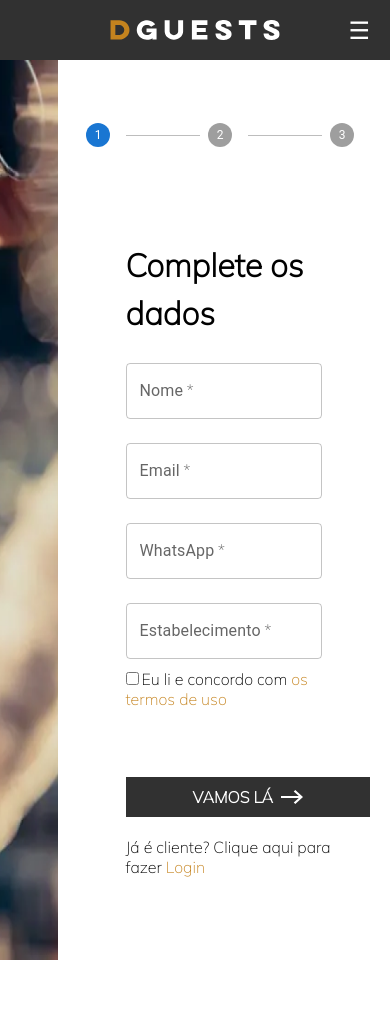
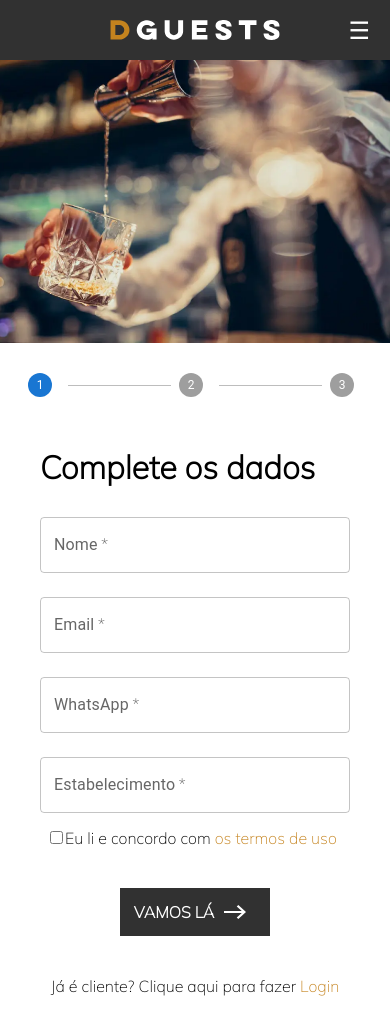
Before and after one commit to nubiadguests/prices, a React (Vite) app: page / in a window 390 px wide. Before the commit the page ends 960 px from the top, so only its background shows below. Built offline with nearby package versions, Linux system fonts and the light colour scheme.

Commit message:
fix: responsividade

```diff
--- a/src/Pages/Cadastro/Cadastro.jsx
+++ b/src/Pages/Cadastro/Cadastro.jsx
@@ -6,6 +6,7 @@ import arrow from "../../assets/arrow.svg";
 import {
   Button,
   ButtonContainer,
+  CenteredDiv,
   CheckBox,
   Container,
   FormContainer,
@@ -182,7 +183,7 @@ function Cadastro() {
       )}
 
       <FormContainer>
-        <Box sx={{ width: "100%" }}>
+        <Box sx={{ width: "100%", margin: "10px" }}>
           <Stepper activeStep={step - 1}>
             <Step>
               <StepLabel></StepLabel>
@@ -201,8 +202,7 @@ function Cadastro() {
               </Box>
             </Fragment>
           ) : (
-            <Fragment>
-            </Fragment>
+            <Fragment></Fragment>
           )}
         </Box>
         <StepContainer style={{ display: step === 1 ? "block" : "none" }}>
@@ -324,21 +324,23 @@ function Cadastro() {
         </StepContainer>
         <ButtonContainer>
           {step < 3 && (
-            <Button onClick={nextStep} >
+            <Button onClick={nextStep}>
               {step === 2 ? "Próxima" : "Vamos lá"}
               <img src={arrow} />
             </Button>
           )}
+
+
         </ButtonContainer>
         <SpanContainer>
-          <div>
+            <CenteredDiv>
               {step === 1 && (
                 <p>
                   Já é cliente? Clique aqui para fazer{" "}
                   <span style={{ color: "#C5831E" }}> Login </span>{" "}
                 </p>
               )}
-          </div>
+            </CenteredDiv>
           </SpanContainer>
       </FormContainer>
     </Container>
--- a/src/Pages/Cadastro/styles.js
+++ b/src/Pages/Cadastro/styles.js
@@ -15,18 +15,22 @@ export const Container = styled.div`
   align-items: center;
   min-height: 100vh;
   flex-wrap: wrap;
+
+  @media (max-width: 500px) {
+    flex-direction: column;
+    text-align: center;
+  }
 `;
 
 export const FormContainer = styled.div`
   flex: 1;
   display: flex;
   flex-direction: column;
-  text-align: left;
+  text-align: center;
   padding: 20px;
-  max-width: 900px;
   margin: 0 auto;
 
-  @media (max-width: 950px) {
+  @media (max-width: 500px) {
     order: 2;
     text-align: center;
     align-items: center;
@@ -40,7 +44,6 @@ export const ImageContainer = styled.div`
   align-items: center;
   background: linear-gradient(180deg, #313131 0%, rgba(196, 131, 30, 0) 100%);
   mix-blend-mode: multiply;
-  z-index: -9999;
   overflow: hidden;
 
   img {
@@ -48,29 +51,25 @@ export const ImageContainer = styled.div`
     width: 1000px;
     height: 1000px;
 
-    @media (max-width: 950px) {
-      width: 900px;
-      height: 900px;
-    }
-
-    @media (max-width: 335px) {
-      order: 1;
-      width: 100%;
-      height: auto;
-    }
+  @media (max-width: 500px) {
+    order: 1;
+    width: 100%;
+    height: auto;
   }
 
-  @media (max-width: 950px) {
+  @media (max-width: 310px) {
     order: 1;
+    width: 100vw;
+    height: auto;
   }
-  `
+}
+`;
 
 export const StepContainer = styled.div`
-  width: 70%;
+  width: 60%;
   text-align: left;
-  padding: 3rem;
-  margin: 30px;
-  margin-bottom: 20px;
+  padding: 20px;
+  margin: 0 auto;
 
   @media (max-width: 950px) {
     width: 100%;
@@ -80,16 +79,12 @@ export const StepContainer = styled.div`
 export const ButtonContainer = styled.div`
   display: flex;
   flex-direction: column;
+  align-items: center;
   text-align: left;
-  padding-left: 3rem;
-  margin: 0 1.5rem;
-  margin-bottom: 20px;
+  margin: 20px 0;
   justify-content: space-between;
-  width: 100%;
+  width: 60%;
 
-  @media (min-width: 950px) {
-    flex-direction: row;
-  }
 `;
 
 export const H1 = styled.h1`
@@ -102,10 +97,10 @@ export const H1 = styled.h1`
 
 export const Button = styled.button`
   display: flex;
-  padding: 10px 20px;
   justify-content: center;
+  height: 3rem;
+  width: 150px;
   align-items: center;
-  gap: 8px;
   background-color: #313131;
   color: #fff;
   border: none;
@@ -117,20 +112,22 @@ export const Button = styled.button`
   font-weight: 600;
   line-height: normal;
   text-transform: uppercase;
+
+  img{
+    margin: 10px;
+  }
 `;
 
 export const CheckBox = styled.input.attrs({ type: "checkbox" })`
-  margin-right: 3px;
-  margin-top: 5px;
+  margin: 10px 2px 0 10px;
 `;
 
 export const SpanContainer = styled.div`
-  display: flex;
+   display: flex;
   flex-direction: column;
+  align-items: center;
   text-align: left;
-  padding-left: 3rem;
-  margin: 0 30px;
-  margin-bottom: 20px;
+  margin: 20px 0;
   justify-content: space-between;
   width: 100%;
 
@@ -138,3 +135,11 @@ export const SpanContainer = styled.div`
     flex-direction: row;
   }
 `;
+
+
+export const CenteredDiv = styled.div`
+  display: flex;
+  justify-content: center;
+  align-items: center;
+  width: 100%;
+`;
```
Also changed, not shown: src/components/LinearBar/index.jsx (deleted, +0 -47 lines). Lines whose indentation alone changed are shown as unchanged.
